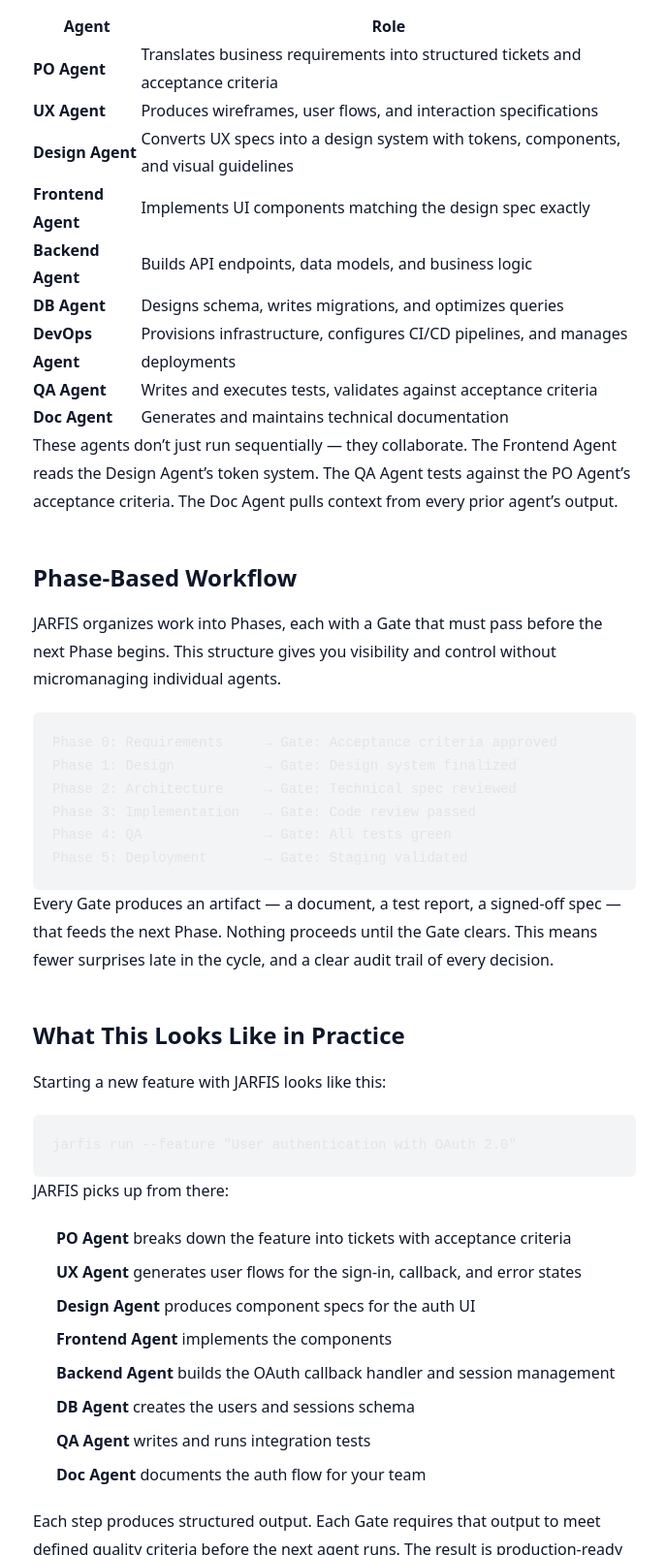
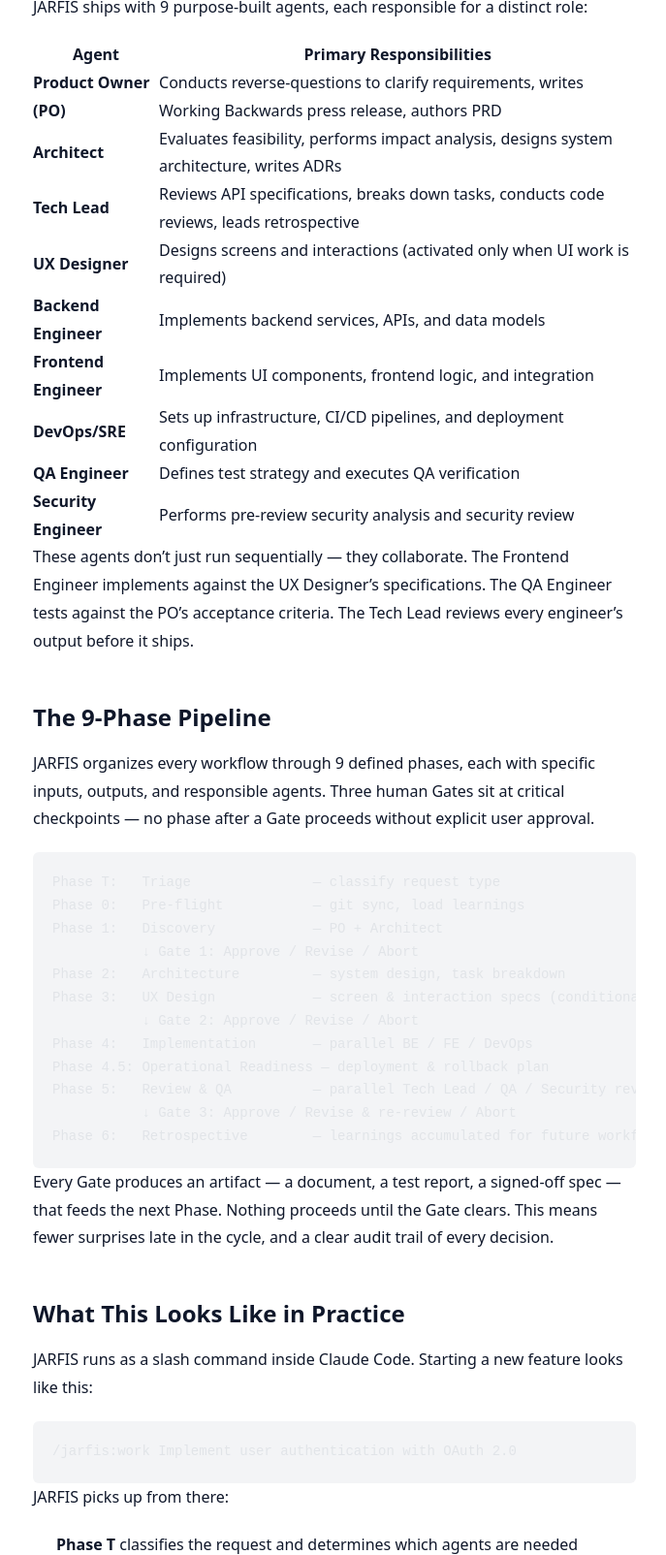
Before and after one commit to sana-lazystar/jarfis-website, an Astro site: page /jarfis-website/en/blog/introducing-jarfis in a window 1280 px wide. Shown: the part 1196-2800 px from the top of the page at 97% size, without its empty margins (246-933 px from the left). Built offline with nearby package versions, Linux system fonts and the light colour scheme; Astro itself is replaced by a stand-in of ours; code samples lack their colours; a web font is replaced by a local one.

Commit message:
jarfis(fix/FE): Blog 포스트 전면 재작성 — hallucinated Agent/Phase/명령어 수정

````diff
--- a/src/data/blog/en/introducing-jarfis.md
+++ b/src/data/blog/en/introducing-jarfis.md
@@ -1,18 +1,19 @@
 ---
 title: "Introducing JARFIS: 9 AI Agents, One Slash Command"
-description: "JARFIS orchestrates 9 specialized AI agents to deliver production-ready software — from requirements to deployment — with a single command."
+description: "JARFIS orchestrates 9 specialized AI agents to deliver production-ready software — from requirements to deployment — with a single Claude Code slash command."
 pubDate: 2026-03-05
 author: "JARFIS Team"
 tags: ["announcement", "architecture", "agents"]
 locale: "en"
 draft: false
+ogImage: "/images/og/og-blog.png"
 ---
 
 # Introducing JARFIS: 9 AI Agents, One Slash Command
 
 Software development teams spend enormous time coordinating work across disciplines — product, design, engineering, QA, DevOps. Every handoff introduces friction. Every context switch costs time. JARFIS is built on one idea: what if you could eliminate those handoffs entirely?
 
-JARFIS (Just Another Really Fantastic Intelligent System) is a 100% open-source AI agent framework. It orchestrates a team of 9 specialized agents that collaborate across every phase of the software development lifecycle — autonomously, on your own infrastructure, with no vendor lock-in.
+JARFIS (Just Another Really Fantastic Intelligent System) is a 100% open-source AI agent framework that runs natively inside **Claude Code** as a slash command workflow. It orchestrates a team of 9 specialized agents that collaborate across every phase of the software development lifecycle — with no external services, no vendor lock-in, and no separate CLI to install.
 
 ## The Problem with Single-Agent AI
 
@@ -26,76 +27,85 @@ JARFIS solves this with specialization. Each agent owns a specific domain and ha
 
 JARFIS ships with 9 purpose-built agents, each responsible for a distinct role:
 
-| Agent | Role |
-|-------|------|
-| **PO Agent** | Translates business requirements into structured tickets and acceptance criteria |
-| **UX Agent** | Produces wireframes, user flows, and interaction specifications |
-| **Design Agent** | Converts UX specs into a design system with tokens, components, and visual guidelines |
-| **Frontend Agent** | Implements UI components matching the design spec exactly |
-| **Backend Agent** | Builds API endpoints, data models, and business logic |
-| **DB Agent** | Designs schema, writes migrations, and optimizes queries |
-| **DevOps Agent** | Provisions infrastructure, configures CI/CD pipelines, and manages deployments |
-| **QA Agent** | Writes and executes tests, validates against acceptance criteria |
-| **Doc Agent** | Generates and maintains technical documentation |
+| Agent | Primary Responsibilities |
+|-------|--------------------------|
+| **Product Owner (PO)** | Conducts reverse-questions to clarify requirements, writes Working Backwards press release, authors PRD |
+| **Architect** | Evaluates feasibility, performs impact analysis, designs system architecture, writes ADRs |
+| **Tech Lead** | Reviews API specifications, breaks down tasks, conducts code reviews, leads retrospective |
+| **UX Designer** | Designs screens and interactions (activated only when UI work is required) |
+| **Backend Engineer** | Implements backend services, APIs, and data models |
+| **Frontend Engineer** | Implements UI components, frontend logic, and integration |
+| **DevOps/SRE** | Sets up infrastructure, CI/CD pipelines, and deployment configuration |
+| **QA Engineer** | Defines test strategy and executes QA verification |
+| **Security Engineer** | Performs pre-review security analysis and security review |
 
-These agents don't just run sequentially — they collaborate. The Frontend Agent reads the Design Agent's token system. The QA Agent tests against the PO Agent's acceptance criteria. The Doc Agent pulls context from every prior agent's output.
+These agents don't just run sequentially — they collaborate. The Frontend Engineer implements against the UX Designer's specifications. The QA Engineer tests against the PO's acceptance criteria. The Tech Lead reviews every engineer's output before it ships.
 
-## Phase-Based Workflow
+## The 9-Phase Pipeline
 
-JARFIS organizes work into Phases, each with a Gate that must pass before the next Phase begins. This structure gives you visibility and control without micromanaging individual agents.
+JARFIS organizes every workflow through 9 defined phases, each with specific inputs, outputs, and responsible agents. Three human Gates sit at critical checkpoints — no phase after a Gate proceeds without explicit user approval.
 
 ```
-Phase 0: Requirements     → Gate: Acceptance criteria approved
-Phase 1: Design           → Gate: Design system finalized
-Phase 2: Architecture     → Gate: Technical spec reviewed
-Phase 3: Implementation   → Gate: Code review passed
-Phase 4: QA               → Gate: All tests green
-Phase 5: Deployment       → Gate: Staging validated
+Phase T:   Triage               — classify request type
+Phase 0:   Pre-flight           — git sync, load learnings
+Phase 1:   Discovery            — PO + Architect
+           ↓ Gate 1: Approve / Revise / Abort
+Phase 2:   Architecture         — system design, task breakdown
+Phase 3:   UX Design            — screen & interaction specs (conditional)
+           ↓ Gate 2: Approve / Revise / Abort
+Phase 4:   Implementation       — parallel BE / FE / DevOps
+Phase 4.5: Operational Readiness — deployment & rollback plan
+Phase 5:   Review & QA          — parallel Tech Lead / QA / Security reviews
+           ↓ Gate 3: Approve / Revise & re-review / Abort
+Phase 6:   Retrospective        — learnings accumulated for future workflows
 ```
 
 Every Gate produces an artifact — a document, a test report, a signed-off spec — that feeds the next Phase. Nothing proceeds until the Gate clears. This means fewer surprises late in the cycle, and a clear audit trail of every decision.
 
 ## What This Looks Like in Practice
 
-Starting a new feature with JARFIS looks like this:
+JARFIS runs as a slash command inside Claude Code. Starting a new feature looks like this:
 
-```bash
-jarfis run --feature "User authentication with OAuth 2.0"
+```
+/jarfis:work Implement user authentication with OAuth 2.0
 ```
 
 JARFIS picks up from there:
 
-1. **PO Agent** breaks down the feature into tickets with acceptance criteria
-2. **UX Agent** generates user flows for the sign-in, callback, and error states
-3. **Design Agent** produces component specs for the auth UI
-4. **Frontend Agent** implements the components
-5. **Backend Agent** builds the OAuth callback handler and session management
-6. **DB Agent** creates the users and sessions schema
-7. **QA Agent** writes and runs integration tests
-8. **Doc Agent** documents the auth flow for your team
+1. **Phase T** classifies the request and determines which agents are needed
+2. **Phase 0** syncs Git state and loads project learnings
+3. **Phase 1** — the PO clarifies requirements, the Architect evaluates feasibility. You review and approve at Gate 1
+4. **Phase 2** — the Architect designs the system, the Tech Lead breaks down tasks
+5. **Phase 3** — if UI is involved, the UX Designer creates interaction specs. Gate 2 follows
+6. **Phase 4** — Backend Engineer, Frontend Engineer, and DevOps/SRE work in parallel
+7. **Phase 4.5** — deployment strategy and rollback plan are prepared
+8. **Phase 5** — Tech Lead, QA Engineer, and Security Engineer review in parallel. Gate 3 follows
+9. **Phase 6** — learnings are accumulated to improve the next workflow
 
-Each step produces structured output. Each Gate requires that output to meet defined quality criteria before the next agent runs. The result is production-ready code with tests, documentation, and a clean git history — not a prototype.
+The result is production-ready code with tests, documentation, and a clean git history — not a prototype.
 
-## Self-Hosted, Open Source, Your LLM
+## Claude Code Native, Open Source
 
-JARFIS connects to whatever LLM you choose — OpenAI, Anthropic, a locally running model via Ollama, or any OpenAI-compatible endpoint. Your code never leaves your infrastructure unless you choose to push it. There are no usage fees, no seat licenses, and no proprietary data pipelines.
-
-The framework itself is MIT licensed. Every agent prompt, every Gate criterion, every workflow configuration is inspectable and modifiable. If JARFIS does something you don't like, you can change it.
-
-## Getting Started
-
-JARFIS requires Node.js 20+ and a configured LLM endpoint.
+JARFIS runs entirely within your Claude Code environment. There is no separate server to run, no external API to call, and no account to create. Install it once with a single command:
 
 ```bash
-npm install -g @jarfis/cli
-jarfis init my-project
-cd my-project
-jarfis run
+bash install.sh
 ```
 
-The `jarfis init` command walks you through connecting your LLM, configuring your preferred agent set, and setting up your first project. The full setup takes under five minutes.
+From that point on, JARFIS is available as a slash command in any Claude Code session:
 
-For a complete walkthrough, see the [Getting Started guide](/en/docs/getting-started/quick-start).
+```
+/jarfis:work [description]
+/jarfis:meeting [topic]
+```
+
+The `meeting` command initiates a structured planning session. Meeting decisions can then be referenced in subsequent workflows:
+
+```
+/jarfis:work Implement auth system --meeting auth-strategy-meeting
+```
+
+The framework itself is MIT licensed. Every agent prompt, every Gate criterion, and every workflow configuration is inspectable and modifiable. If JARFIS does something you don't like, you can change it.
 
 ## What's Next
 
````
